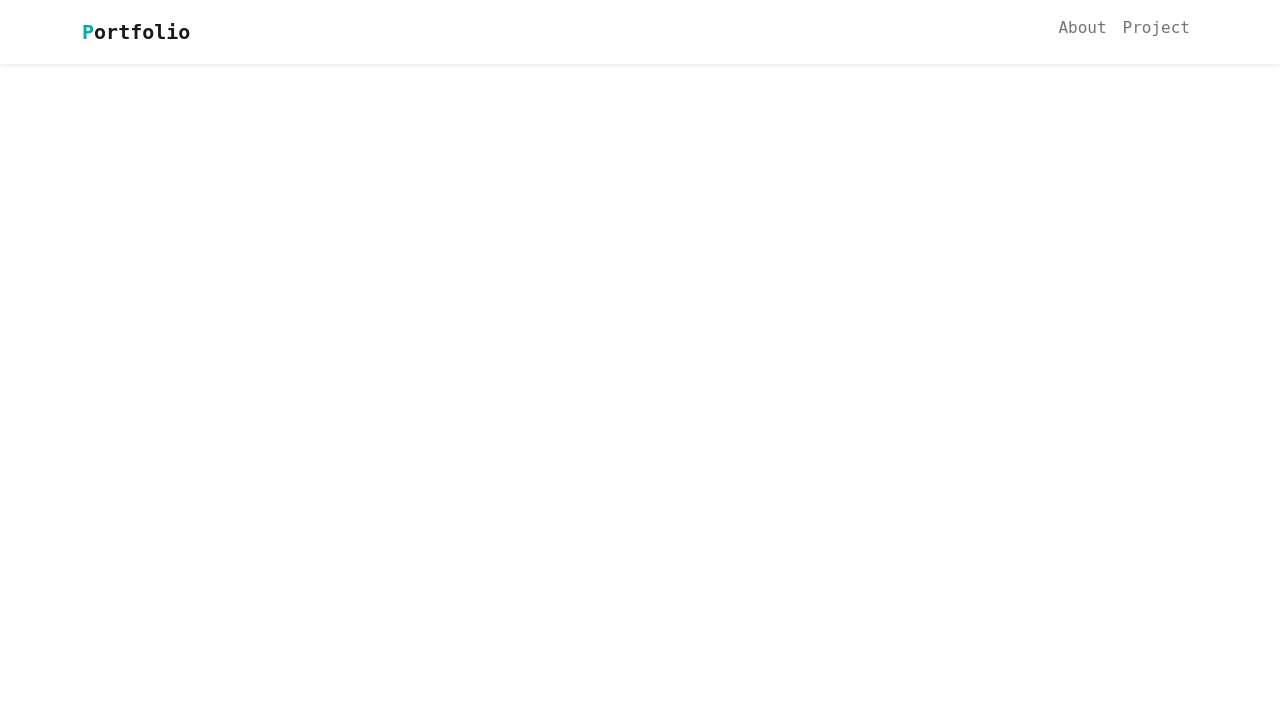
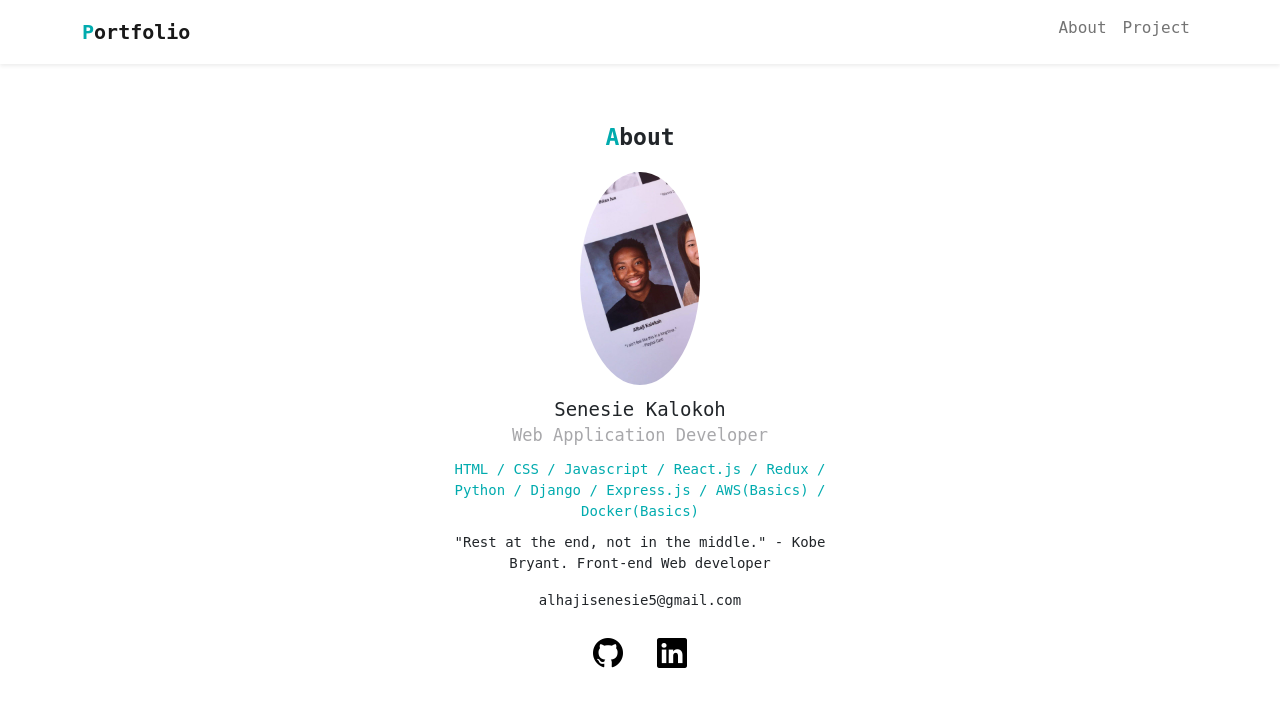
Before and after one commit to senesiekalokoh/Portfolio, a PHP site: page / in a window 1280 px wide. Shown: the top 707 px of the page. Run offline with PHP 8.4, Linux system fonts and the light colour scheme.

Commit message:
Added the about section

```diff
--- a/index.html
+++ b/index.html
@@ -3,7 +3,8 @@
 
   <head>
       <meta charset="utf-8">
-      <meta name="viewport" content="width=devicewidth, initial-scale=1">
+      <meta name="viewport" content="width=device-width, initial-scale=1">
+      <link rel="stylesheet" href="https://cdn.jsdelivr.net/npm/bootstrap-icons@1.8.1/font/bootstrap-icons.css">
       <link rel="icon" type="image/png" href="img/techis-logo.png">
       <link href="https://cdn.jsdelivr.net/npm/bootstrap@5.1.3/dist/css/bootstrap.min.css" rel="stylesheet" integrity="sha384-1BmE4kWBq78iYhFldvKuhfTAU6auU8tT94WrHftjDbrCEXSU1oBoqyl2QvZ6jIW3" crossorigin="anonymous">
       <link rel="stylesheet" href="style.css">
@@ -20,7 +21,7 @@
                     <div class="collapse navbar-collapse" id="navbarToggler">
                 <ul class="navbar-nav ms-auto mb-2">
                     <li class="nav-item">
-                        <a class="nav-link font- black"  href="#about">About</a>
+                        <a class="nav-link font-black"  href="#about">About</a>
                     </li>
                     <li class="nav-item">
                         <a class="nav-link font-black" href="#project">Project</a>
@@ -31,6 +32,21 @@
         </div>
       </nav>
 
+      <div id="about">
+        <h2><span class="font-primary">A</span>bout</h2>
+        <img src="img/IMG_0023.JPG">
+        <div class="name">Senesie Kalokoh</div>
+        <div class="vocation">Web Application Developer</div>
+        <div class="skills">HTML / CSS / Javascript / React.js / Redux / Python / Django / Express.js / AWS(Basics) / Docker(Basics)</div>
+        <p>
+            "Rest at the end, not in the middle." - Kobe Bryant. Front-end Web developer
+        </p>
+        <div class="email">alhajisenesie5@gmail.com</div>
+        <div class="icons">
+            <a href="#"><i class="bi bi-github"></i></a>
+            <a href="#"><i class="bi bi-linkedin ms-3"></i></a>
+
+      </div>
     <script src="https://cdn.jsdelivr.net/npm/bootstrap@5.1.3/dist/js/bootstrap.bundle.min.js" integrity="sha384-ka7Sk0Gln4gmtz2MlQnikT1wXgYsOg+OMhuP+IlRH9sENBO0LRn5q+8nbTov4+1p" crossorigin="anonymous"></script>
 </body>
 
--- a/style.css
+++ b/style.css
@@ -16,3 +16,56 @@ body{
     font-size: 20px;
     font-weight: bold;
 }
+p{
+    font-size: 14px;
+}
+
+h2 {
+    font-weight: bold;
+    font-size: 23px;
+    margin-bottom: 20px;
+}
+a.font-black {
+    color: #000;
+
+}
+#about {
+    margin: 60px auto;
+    max-width: 400px;
+    text-align: center;
+}
+#about img{
+    border-radius: 50%;
+    width: 120px;
+    margin-bottom: 10px;
+}
+
+#about .name {
+    font-size: 19px;
+}
+
+#about .vocation {
+    font-size: 17px;
+    color: #A8A8AB;
+    margin-bottom: 10px;
+}
+
+#about .skills {
+    font-size: 14px;
+    color: #00abae;
+    margin-bottom: 10px;
+}
+
+#about .email {
+    margin-top: 14px;
+    font-size: 14px;
+}
+
+#about .icons {
+    margin: 20px;
+    font-size: 30px;
+}
+
+#about .icons a{
+    color: rgb(0, 0, 0);
+}
```
Also changed, not shown: img/IMG_0023.JPG (added).
